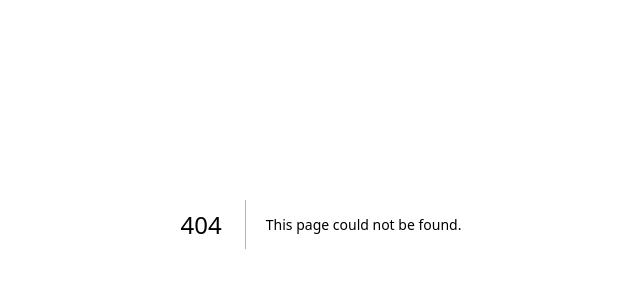
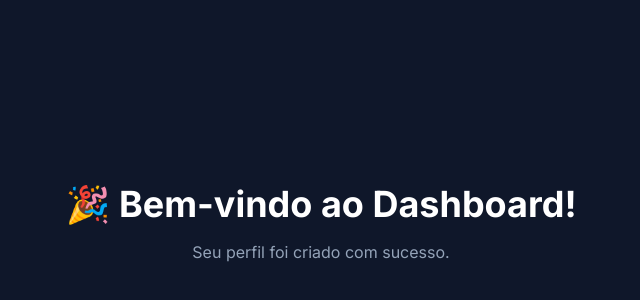
Before and after one commit to marceloegito-max/profdindin-teens, a Next.js app: page /dashboard in a window 1280 px wide. Before the commit this address had no page. Shown: the part 176-476 px from the top of the page, without its empty margins (319-959 px from the left). Built offline with nearby package versions, Linux system fonts and the light colour scheme.

Commit message:
Create page.tsx

```diff
--- /dev/null
+++ b/src/app/dashboard/page.tsx
@@ -0,0 +1,10 @@
+export default function DashboardPage() {
+  return (
+    <div className="min-h-screen bg-slate-900 text-white flex items-center justify-center">
+      <div className="text-center">
+        <h1 className="text-4xl font-bold mb-4">🎉 Bem-vindo ao Dashboard!</h1>
+        <p className="text-slate-400">Seu perfil foi criado com sucesso.</p>
+      </div>
+    </div>
+  );
+}
```
